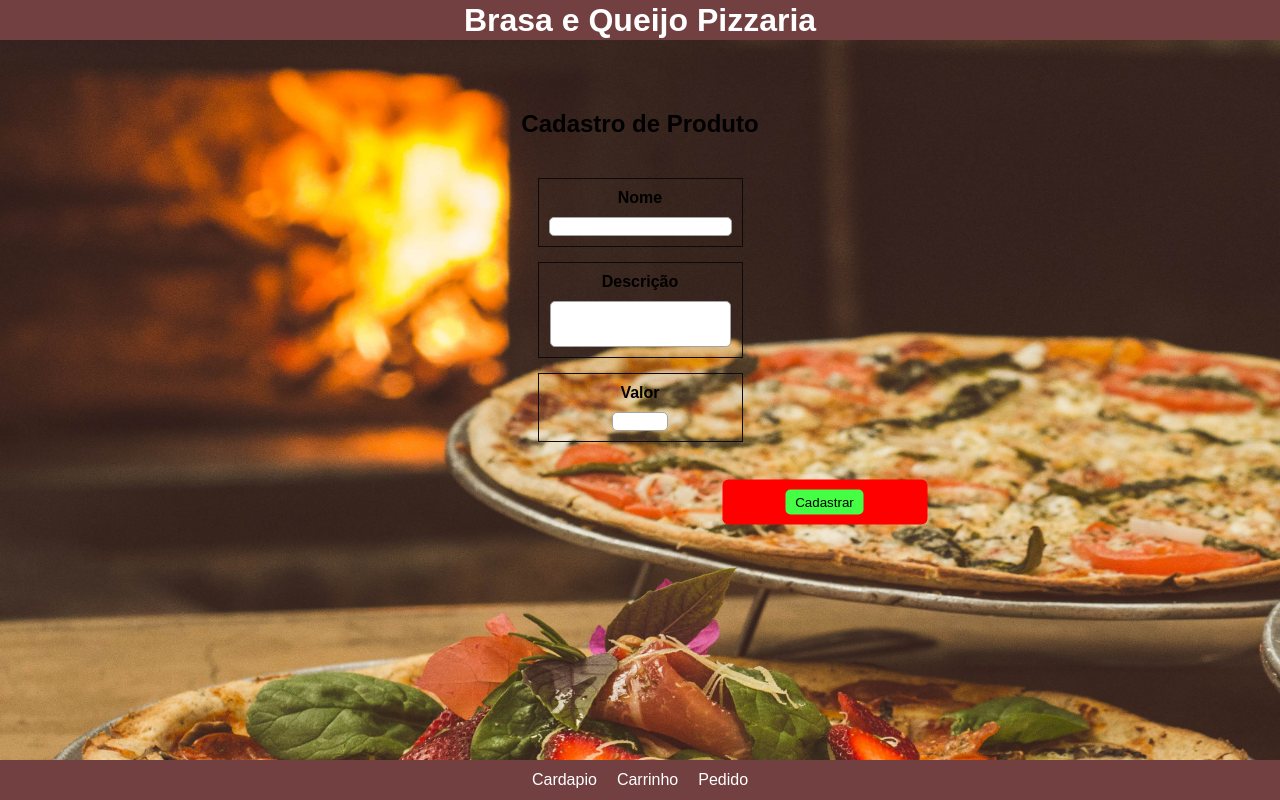
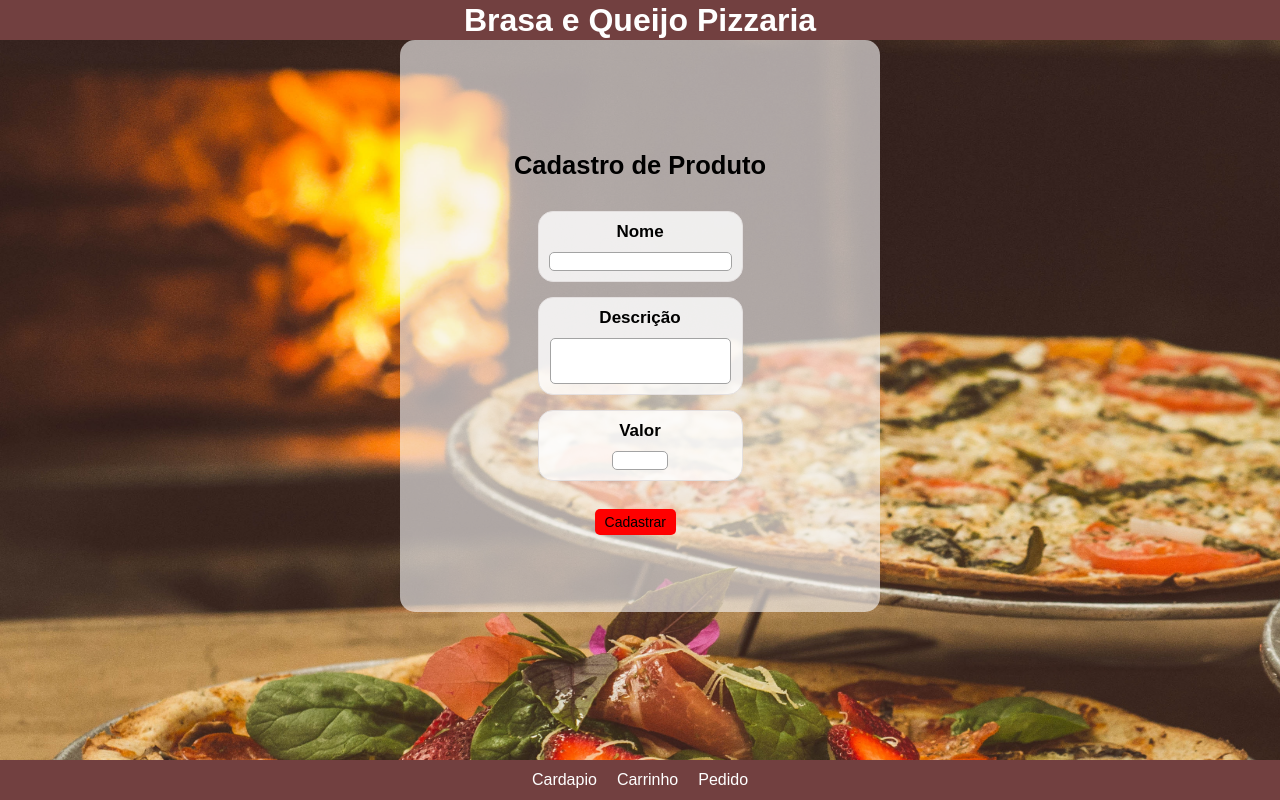
Before and after one commit to dsm-cefet-rj/trabalho-integrado-2023-2-psw-grupo-1, a React (Create React App) app in the folder react-app/: page /cadastroProduto in a window 1280 px wide. Built offline with nearby package versions, Linux system fonts and the light colour scheme.

Commit message:
mudança-pop-up-e-cadastro

```diff
--- a/react-app/src/telas/cadastroProduto.css
+++ b/react-app/src/telas/cadastroProduto.css
@@ -1,11 +1,17 @@
 .cadastro-container {
-    width: 100%;
     display: flex;
     justify-content: center;
+    gap: 10px;
     align-items: center;
+    width: 300px;
+    overflow-x: auto;
+    margin: 0 auto;
+    padding: 90px;
+    background-color: rgba(247, 246, 245, 0.623);
     flex-direction: column;
-    margin-top: 50px;
-    gap: 20px;
+    flex-wrap: wrap;
+    border-radius: 15px;
+    font-size: 17px;
 }
 
 
@@ -14,8 +20,10 @@
     justify-content: center;
     flex-direction: column;
     align-items: center;
-    border: 1px solid #0c0b0b; /* Adicione a borda aqui */
+    border: 1px solid #e4e0e0; /* Adicione a borda aqui */
     padding: 10px; /* Adicione algum espaço dentro do container */
+    background-color: rgba(255, 255, 255, 0.808);
+    border-radius: 15px;
 }
 
 .form {
@@ -45,9 +53,11 @@ input {
 
 input[type=submit] {
     padding: 5px 10px;
-    background-color: rgb(69, 255, 69);
+    background-color: rgb(255, 0, 0);
     border: none;
     cursor: pointer;
+    transform: translate(70%,50%);
+    font-size: 14px;
 }
 
 input::-webkit-outer-spin-button,
@@ -59,3 +69,6 @@ input::-webkit-inner-spin-button {
 input[type=number]{
     -moz-appearance: textfield;
 }
+.campobotao{
+
+}
--- a/react-app/src/telas/cadastroProduto.jsx
+++ b/react-app/src/telas/cadastroProduto.jsx
@@ -44,7 +44,7 @@ const TelaCadastroProduto = () => {
                 <label>Valor</label>
                 <input type="number" name="Valor" id="valor" onChange={handleInputChange} required/>
               </div>
-              <div className="campo botao">
+              <div className="campobotao">
                 <input type="submit" value="Cadastrar" />
               </div>
             </form>
--- a/react-app/src/telas/carrinho.css
+++ b/react-app/src/telas/carrinho.css
@@ -78,5 +78,5 @@
     transform: translate(40%,40%);
     top: 50%;
     left: 50%;
-
+    color: #FF0000;
 }
--- a/react-app/src/telas/home.css
+++ b/react-app/src/telas/home.css
@@ -11,6 +11,7 @@
     background-color: rgba(65, 41, 13, 0.65);
     flex-direction: column;
     border-radius: 20px;
+    margin-top: 50px;
 }
 
 .produto {
@@ -26,6 +27,7 @@
     padding: 20px;
     background-color: white;
     border-radius: 15px;
+    margin-top: -5px;
 }
 
 .imagem-produto {
@@ -40,7 +42,7 @@
     display: block;
     width: 100%;
     position: absolute;
-    margin-top: 100px;
+    margin-top: 200px;
     z-index: 2;
     transition: visibility 1s;
 }
@@ -79,7 +81,7 @@
 .botao1{
     background-color: #FF0000;
     color: #ffffff;
-    padding: 3px 8px;
+    padding: px 8px;
     border: none;
     border-radius: 3px;
     cursor: pointer;
--- a/react-app/src/telas/telalogin.css
+++ b/react-app/src/telas/telalogin.css
@@ -55,3 +55,13 @@ body {
 .button:hover {
     background-color: #ff0000;
 }
+
+footer {
+    background-color: #724040;
+    width: 100%;
+    height: 40px;
+    position: fixed;
+    bottom: 0;
+    display: flex;
+    justify-content: center;
+  }
```
Also changed, not shown: react-app/src/dados/produtos.json (+11 -5 lines).
